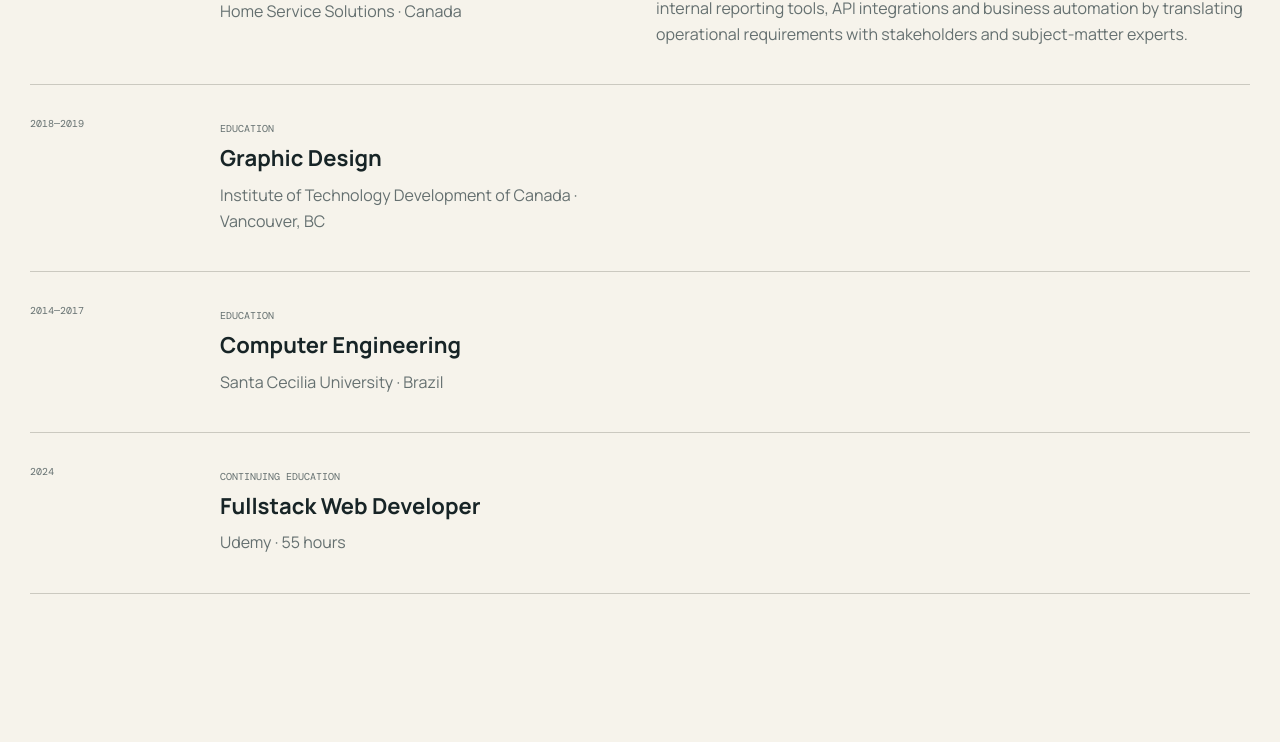
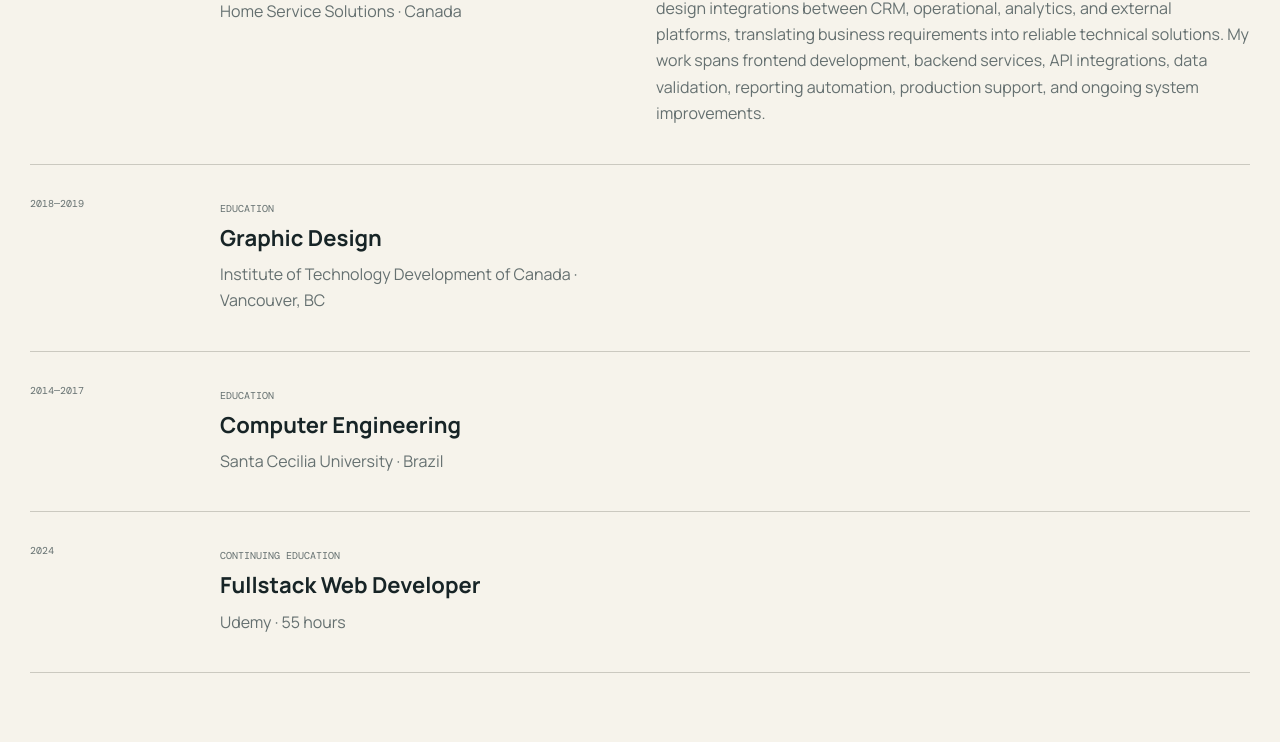
Before and after one commit to liz-scudeller/Portfolio, a website: page index.html in a window 1280 px wide. Shown: the part 5097-5839 px from the top of the page. Drawn offline with nearby package versions, Linux system fonts and the light colour scheme.

Commit message:
Update full stack developer experience

```diff
--- a/index.html
+++ b/index.html
@@ -68,7 +68,7 @@
 
     <section id="experience" class="section experience">
       <div class="section-intro"><div><p class="eyebrow">EXPERIENCE</p><h2>Practical work, from structure to delivery.</h2></div><a class="text-link" href="assets/docs/Liz Alvarez Scudeller Resume_2026.pdf">Download résumé ↗</a></div>
-      <article class="role"><div class="role-date">2020—Present</div><div><p class="role-tag">CURRENT ROLE</p><h3>Web & Frontend Developer</h3><p class="company">Home Service Solutions · Canada</p></div><div><p>I develop and maintain WordPress experiences, reusable ACF content structures, service and location pages, and search-focused improvements. I also build internal reporting tools, API integrations and business automation by translating operational requirements with stakeholders and subject-matter experts.</p></div></article>
+      <article class="role"><div class="role-date">2020—Present</div><div><p class="role-tag">CURRENT ROLE</p><h3>Full Stack Developer</h3><p class="company">Home Service Solutions · Canada</p></div><div><p>I develop and maintain web applications, internal tools, reporting systems, and business automations using React, Node.js, REST APIs, SQL, and WordPress. I design integrations between CRM, operational, analytics, and external platforms, translating business requirements into reliable technical solutions. My work spans frontend development, backend services, API integrations, data validation, reporting automation, production support, and ongoing system improvements.</p></div></article>
       <article class="role"><div class="role-date">2018—2019</div><div><p class="role-tag">EDUCATION</p><h3>Graphic Design</h3><p class="company">Institute of Technology Development of Canada · Vancouver, BC</p></div></article>
       <article class="role"><div class="role-date">2014—2017</div><div><p class="role-tag">EDUCATION</p><h3>Computer Engineering</h3><p class="company">Santa Cecilia University · Brazil</p></div></article>
       <article class="role"><div class="role-date">2024</div><div><p class="role-tag">CONTINUING EDUCATION</p><h3>Fullstack Web Developer</h3><p class="company">Udemy · 55 hours</p></div></article>
```
